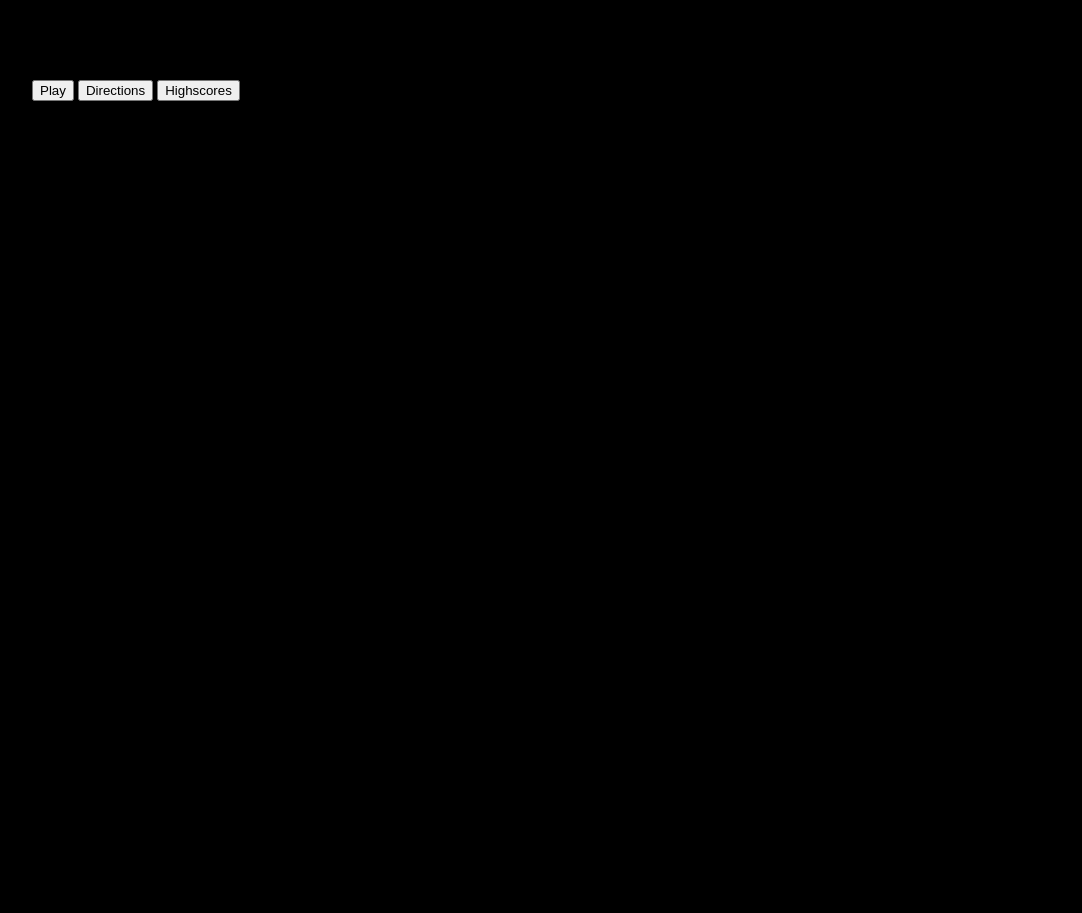
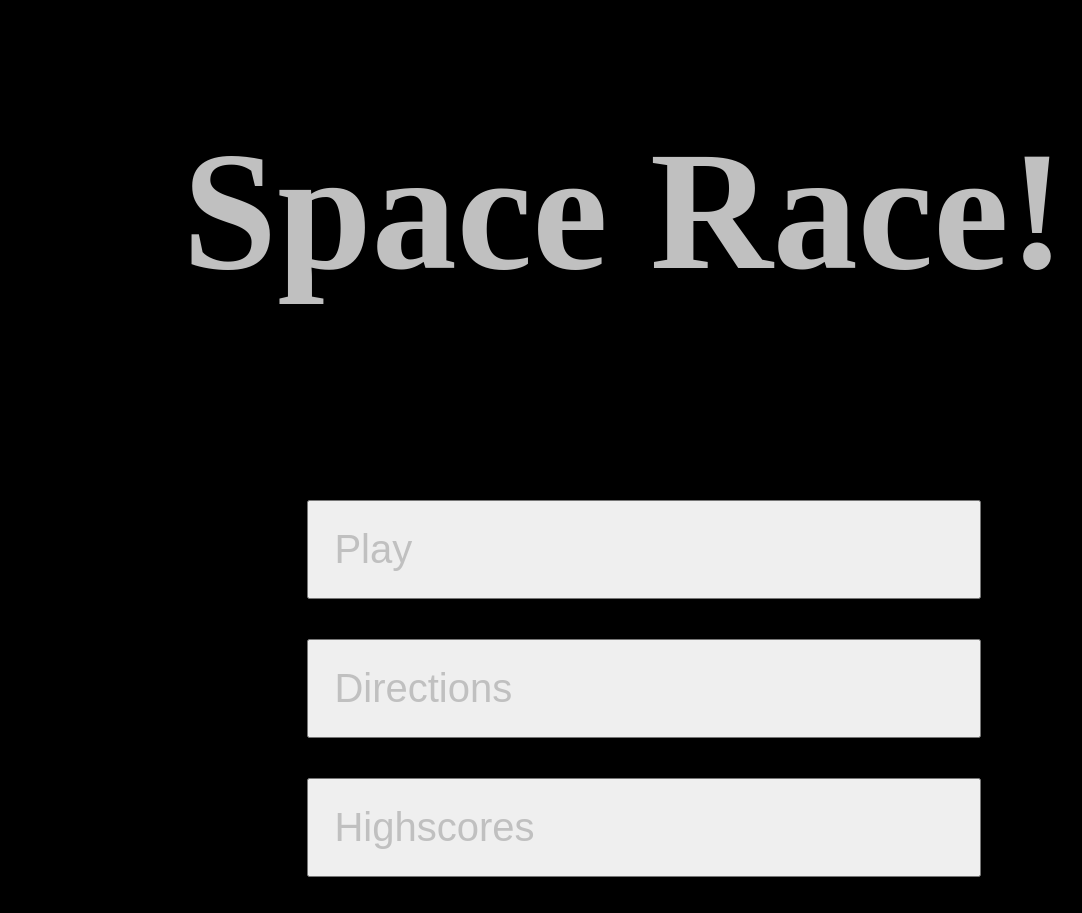
Before and after one commit to RCiv277/Spacerace, a plain HTML site: page index.html in a window 1280 px wide. Shown: the whole page, without its empty margins (16-1098 px from the left). Before the commit the page ends 800 px from the top, so only its background shows below. Drawn offline with Linux system fonts and the light colour scheme.

Commit message:
Creating the main menu logic part one

```diff
--- a/Css/Style.css
+++ b/Css/Style.css
@@ -2,11 +2,27 @@
 body{
     background-color:black
 }
-#main-menu {
+.main-menu {
+    text-align: center;
     color: silver;
     position: relative;
-    float: left;
-    width:51%;
+
+}
+
+ h1{
+        font-size: 170px;
+        margin-bottom: 0px;
+    }
+.main-menu button{
+    width: 55%;
+    top: 55%;
+    font-size:40px;
+    padding: 25px;
+    margin: 20px;
+    text-align: left;
+}
+#play{
+    margin-top: 175px;
 }
 
 
--- a/Java/Main.js
+++ b/Java/Main.js
@@ -10,8 +10,12 @@ let currentSpeed = 0
  * Main Menu
  *
  * */
-
-
+document.getElementById('play').addEventListener('click' , reactToPlay)
+function reactToPlay(){
+    let mainMenu = document.getElementsByClassName('main-menu')
+    //mainMenu.style.display = 'none'
+    document.getElementById('main-menus').style.display = 'none'
+}
 
 /**
  *  User Input a Move Menu!
--- a/index.html
+++ b/index.html
@@ -8,12 +8,12 @@
     <link href="./Css/Style.css" rel="stylesheet">
 </head>
 <body>
-  <div class='main-menu'>
-    <h1>Space Race!</h1>
-    <ul>
-        <button id='play'>Play</button>
-        <button id='rules'>Directions</button>
-        <button id='high-scores'>Highscores</button>
+  <div id='main-menus'>
+    <h1 class='main-menu'>Space Race!</h1>
+    <ul class='main-menu'>
+        <button class='main-menu' id='play'>Play</button>
+        <button class='main-menu' id='rules'>Directions</button>
+        <button class='main-menu' id='high-scores'>Highscores</button>
     </ul>
   </div>
     <script src="./Java/Main.js"></script>
```
Also changed, not shown: 2 other files.
